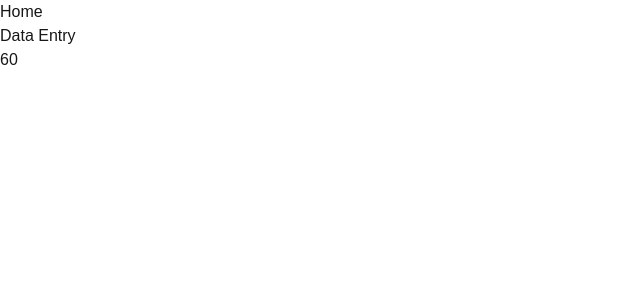
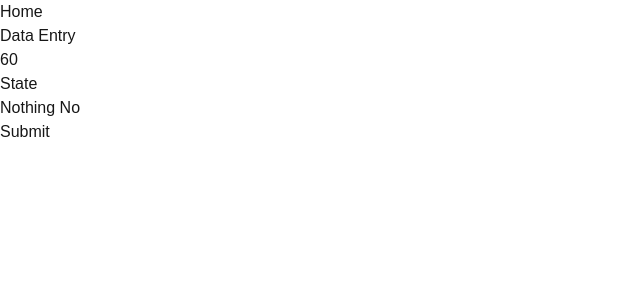
Before and after one commit to JamesonRGrieve-Instruction/NextJS-2026-Spring-Demo, a Next.js app: page /product/1 in a window 1280 px wide. Shown: the top 300 px of the page, without its empty margins (0-640 px from the left). Built offline with nearby package versions, Linux system fonts and the light colour scheme.

Commit message:
Server actions;

```diff
--- /dev/null
+++ b/app/actions.js
@@ -0,0 +1,9 @@
+'use server';
+
+import { cookies } from 'next/headers';
+
+export async function doAThing(prevState, formData) {
+    console.log(prevState, formData);
+
+    return { success: true };
+}
--- a/app/product/[id]/page.js
+++ b/app/product/[id]/page.js
@@ -1,6 +1,6 @@
 "use client"
-import React, {useState} from "react";
-
+import React, {useActionState, useState} from "react";
+import { doAThing } from "@/app/actions";
 // export async function generateStaticParams() {
 //   return [1,2,3,4,5,6,7,8,9,10].map((id) => ({
 //     id: id.toString()
@@ -10,11 +10,16 @@ import React, {useState} from "react";
 
 
 export default  function Home({params}) {
-
+  const [state, formAction, isPending] = useActionState(doAThing, null);
   const random = Math.floor(Math.random() * 100);
   return (
       <main>
         <p>{random}</p>
+        <h1>State</h1>
+        <p>{state?.success ?? "Nothing"} {isPending ? "Yes" : "No"}</p>
+        <form action={formAction}>
+          <button type="submit">Submit</button>
+        </form>
       </main>
   );
 }
```
